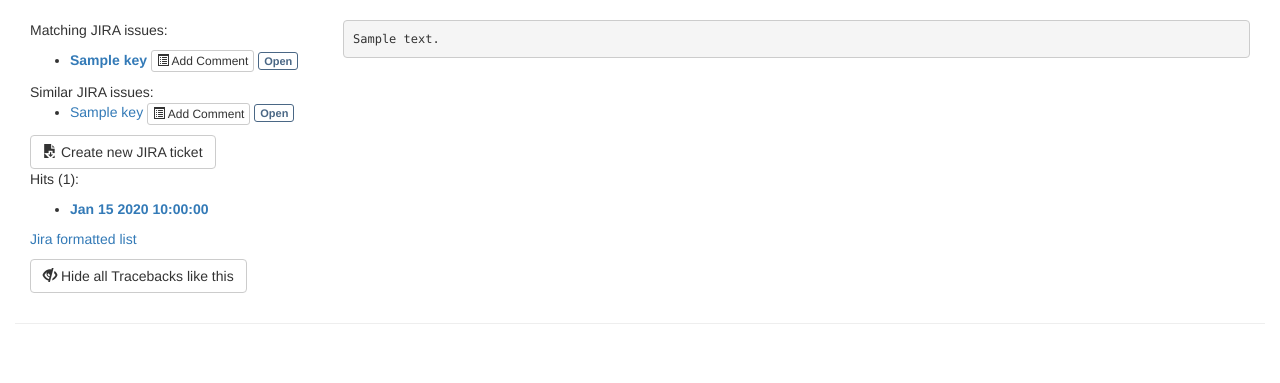
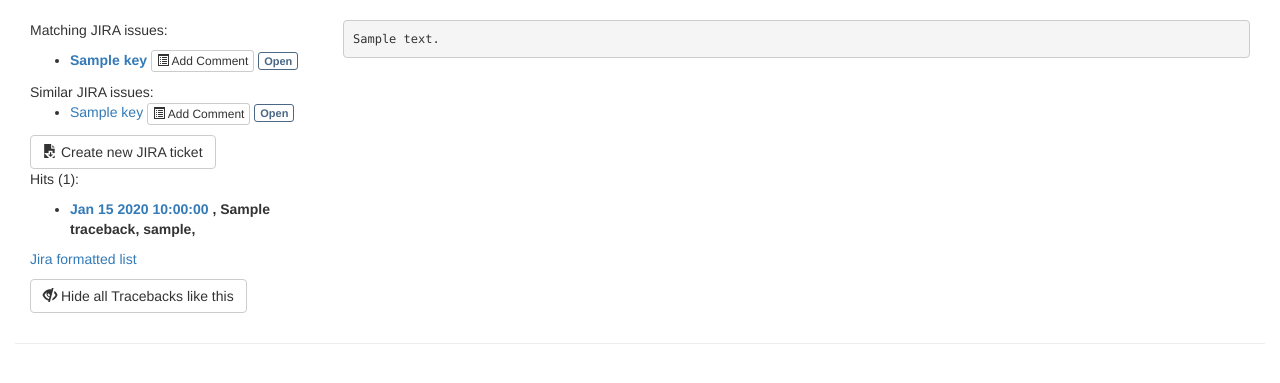
Before and after one commit to topher200/assertion-context, a Python web app: template web/templates/index.html in a window 1280 px wide. Shown: the part 108-491 px from the top of the page. Run offline with Jinja, Linux system fonts and the light colour scheme; the template is opened without the code that fills it: most values are stand-ins (such as "Sample title", 1, 10 or a date in 2020); some libraries are stand-ins or nearby versions.

Commit message:
add username and profile name to html

```diff
--- a/web/templates/index.html
+++ b/web/templates/index.html
@@ -57,7 +57,13 @@
                 >
                     <a href="https://papertrailapp.com/systems/{{ similar_traceback.instance_id }}/events?focus={{ similar_traceback.origin_papertrail_id }}">
                         {{ similar_traceback.origin_timestamp.strftime('%b %d %Y %H:%M:%S') }}
-                    </a>
+                    </a>,
+                    {% if t.traceback.profile_name %}
+                    {{ t.traceback.profile_name }},
+                    {% endif %}
+                    {% if t.traceback.username %}
+                    {{ t.traceback.username }},
+                    {% endif %}
                 </li>
                 {% endfor %}
             </ul>
```
Also changed, not shown: 1 other file.
